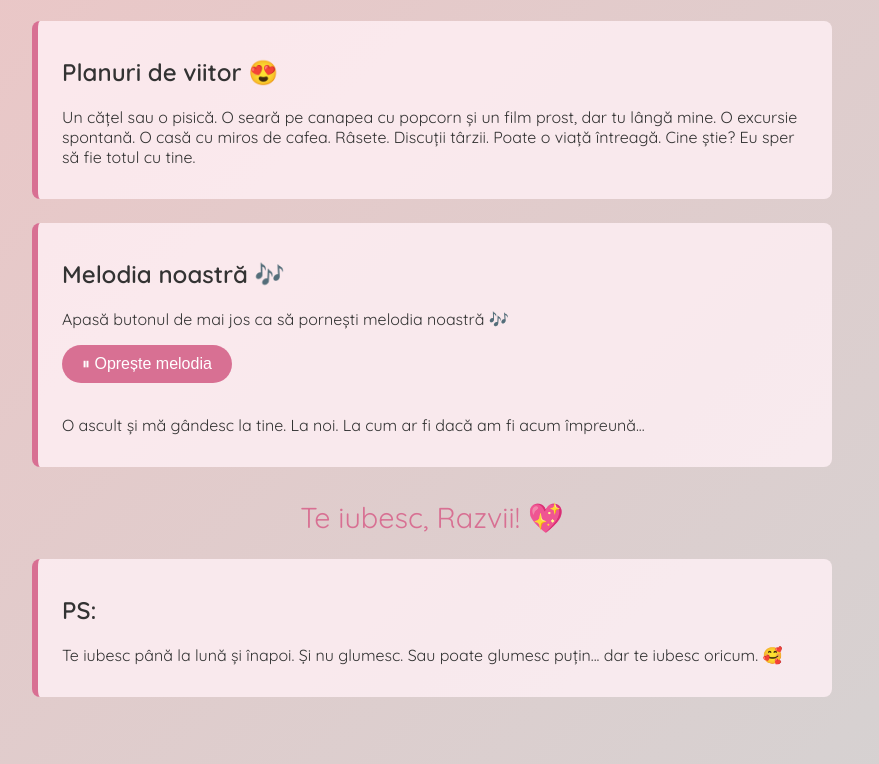
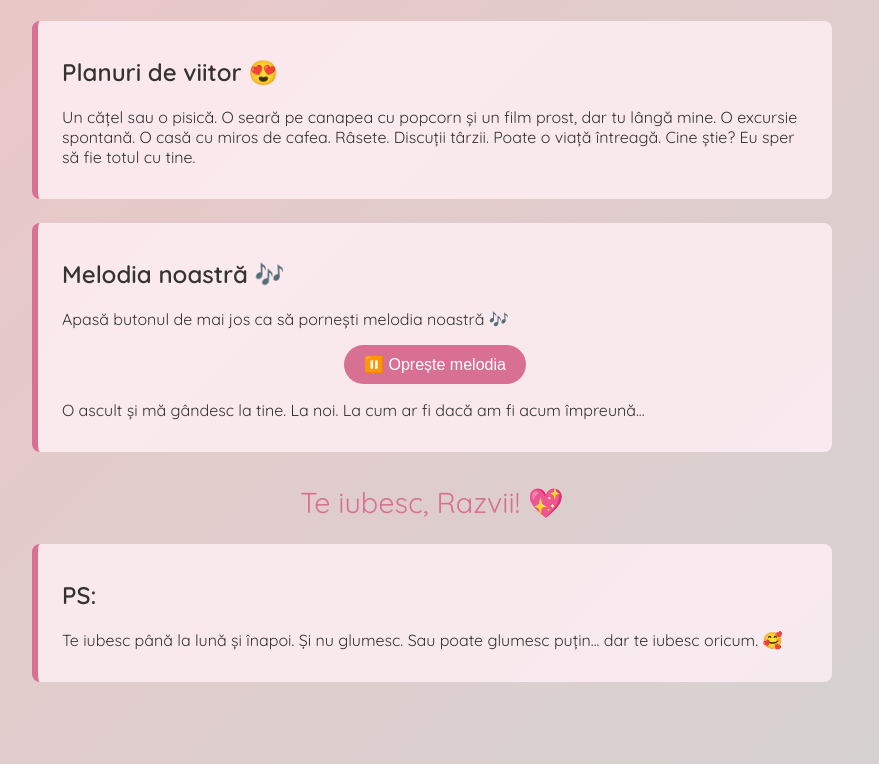
Before and after one commit to Chuxii/Blossom, a plain HTML site: page index.html in a window 1280 px wide. Both pictures are taken after a click on the button "▶️ Pornește melodia". Shown: the part 642-1406 px from the top of the page, without its empty margins (208-1087 px from the left). Drawn offline with Linux system fonts and the light colour scheme.

Commit message:
Update index.html

```diff
--- a/index.html
+++ b/index.html
@@ -36,6 +36,12 @@
       margin: 1.5rem 0;
       border-radius: 8px;
       position: relative;
+    }
+    audio {
+      margin-top: 2rem;
+      width: 100%;
+      outline: none;
+      display: none; /* ascundem player-ul nativ */
     }
     .footer {
       text-align: center;
@@ -94,7 +100,8 @@
         transform: translateY(-100vh) rotate(45deg);
       }
     }
-  button {
+    /* Buton */
+    #toggleMusic {
       background-color:#d87093;
       color:white;
       padding:10px 20px;
@@ -103,6 +110,9 @@
       cursor:pointer;
       font-size:1rem;
       margin-bottom:1rem;
+      display: block;
+      margin-left: auto;
+      margin-right: auto;
     }
   </style>
 </head>
@@ -138,12 +148,17 @@
     <div class="message">
       <h2>Melodia noastră 🎶</h2>
       <p>Apasă butonul de mai jos ca să pornești melodia noastră 🎶</p>
-    <button id="toggleMusic">▶️ Pornește melodia</button>
-    <p>O ascult și mă gândesc la tine. La noi. La cum ar fi dacă am fi acum împreună...</p>
+
+      <!-- Audio -->
       <audio id="bgMusic" loop>
         <source src="/melodia.mp3" type="audio/mpeg" />
         Browserul tău nu suportă audio.
       </audio>
+
+      <!-- Buton -->
+      <button id="toggleMusic">▶️ Pornește melodia</button>
+
+      <p>O ascult și mă gândesc la tine. La noi. La cum ar fi dacă am fi acum împreună...</p>
     </div>
 
     <div id="loveMsg">Te iubesc, Razvii! 💖</div>
@@ -159,14 +174,14 @@
   </div>
 
   <script>
+    const btn = document.getElementById('toggleMusic');
     const audio = document.getElementById('bgMusic');
-  const btn = document.getElementById('toggleMusic');
 
     btn.addEventListener('click', () => {
       if (audio.paused) {
-      audio.volume = 1;
+        audio.volume = 1;  // Volumul maxim
         audio.play();
-      btn.textContent = '⏸ Oprește melodia';
+        btn.textContent = '⏸️ Oprește melodia';
       } else {
         audio.pause();
         btn.textContent = '▶️ Pornește melodia';
```
Lines whose indentation alone changed are shown as unchanged.
